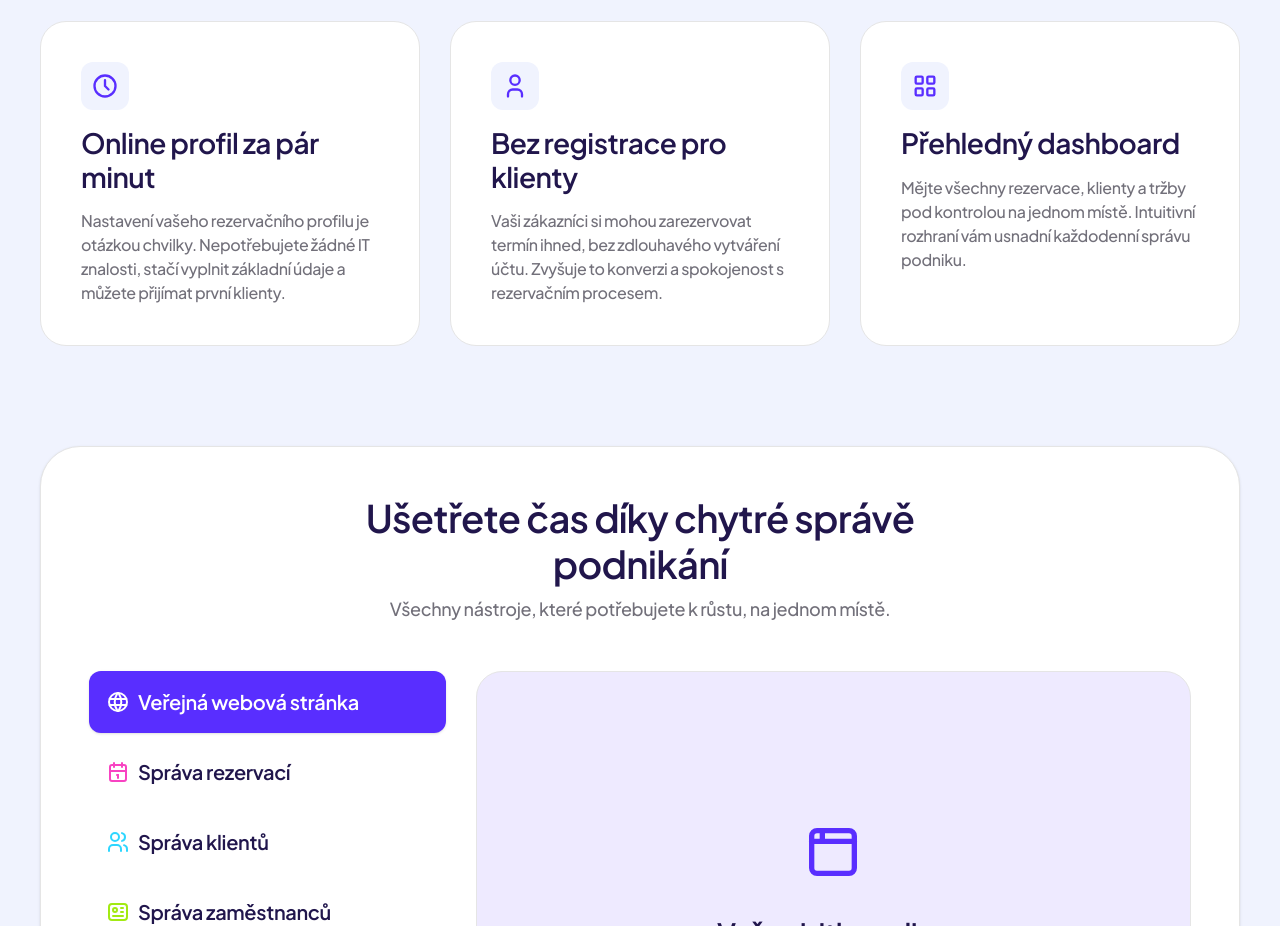
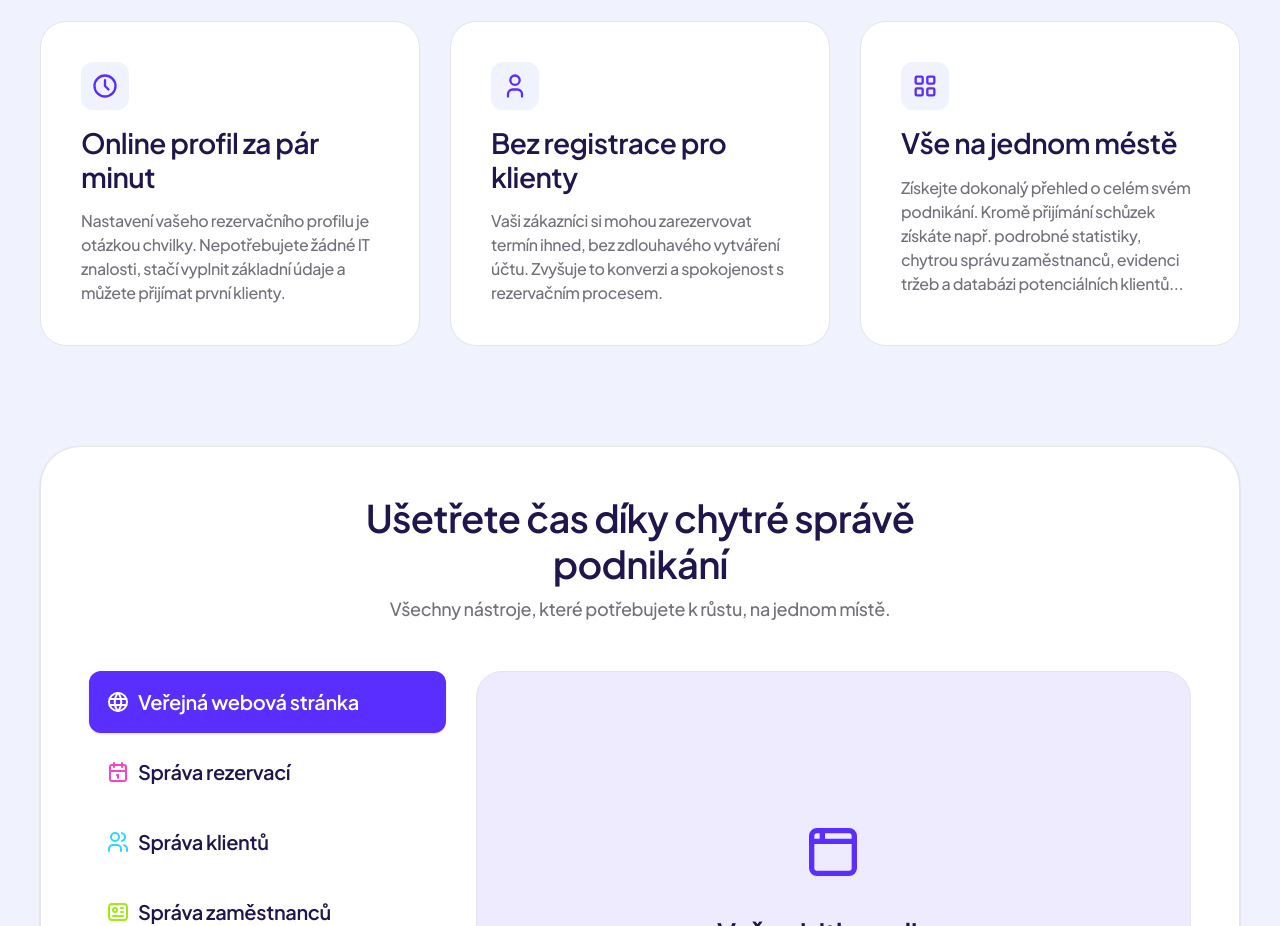
Before and after one commit to Pita-box/horea, a Next.js app: page / in a window 1280 px wide. Shown: the part 1320-2246 px from the top of the page. Built offline with nearby package versions, Linux system fonts and the light colour scheme.

Commit message:
chore(ui): textové a UI úpravy (dashboard, marketing, locked profil, stav předplatného, deploy.md)

```diff
--- a/src/app/(dashboard)/dashboard/page.tsx
+++ b/src/app/(dashboard)/dashboard/page.tsx
@@ -151,8 +151,7 @@ async function BusinessDashboard({ email, userId }: { email: string; userId: str
     <DashboardShell email={email} profileSlug={business.slug}>
       {status === 'free' ? (
         <Notice>
-          Účet je ve free režimu. Veřejné publikování a placené funkce zapneme po dokončení platební
-          části.
+          Váš účet se aktuálně nachází v bezplatném režimu, který slouží k vyzkoušení aplikace. Jakmile dokončíte nastavení plateb, automaticky vám zpřístupníme veřejné publikování a všechny prémiové funkce.
         </Notice>
       ) : null}
 
@@ -195,7 +194,7 @@ async function BusinessDashboard({ email, userId }: { email: string; userId: str
               Veřejný profil
             </h2>
             <p className="text-sm leading-6 text-[var(--color-slate-text)]">
-              Slug profilu je /{business.slug}. Profil bude veřejný po zapnutí publikování.
+              Adresa vašeho profilu je <b><a className='text-[var(--color-action-violet)] hover:underline' href={`/${business.slug}`} target="_blank" rel="noopener">horea.cz/{business.slug}</a></b>. Váš veřejný profil bude online a dostupný zákazníkům, jakmile si aktivujete odpovídající tarif a zapnete publikování.
             </p>
           </div>
           <div className="text-sm font-semibold text-[var(--color-slate-text)]">
@@ -207,7 +206,7 @@ async function BusinessDashboard({ email, userId }: { email: string; userId: str
                 Otevřít veřejný profil
               </Link>
             ) : (
-              'Profil zatím není publikovaný'
+              'Profil zatím není dostupný.'
             )}
           </div>
         </Card>
--- a/src/app/(marketing)/page.tsx
+++ b/src/app/(marketing)/page.tsx
@@ -24,8 +24,8 @@ const WHY_CARDS: { icon: IconName; title: string; body: string }[] = [
   },
   {
     icon: 'grid',
-    title: 'Přehledný dashboard',
-    body: 'Mějte všechny rezervace, klienty a tržby pod kontrolou na jednom místě. Intuitivní rozhraní vám usnadní každodenní správu podniku.',
+    title: 'Vše na jednom méstě',
+    body: 'Získejte dokonalý přehled o celém svém podnikání. Kromě přijímání schůzek získáte např. podrobné statistiky, chytrou správu zaměstnanců, evidenci tržeb a databázi potenciálních klientů...',
   },
 ];
 
--- a/src/components/business/LockedBusinessProfile.tsx
+++ b/src/components/business/LockedBusinessProfile.tsx
@@ -196,7 +196,7 @@ export function LockedBusinessProfile({
               <Link
                 href="/"
                 aria-label="Domů"
-                className="flex h-11 w-11 items-center justify-center rounded-[var(--radius-2xl)] text-[var(--color-action-violet)] transition-colors hover:bg-[var(--color-light-violet)]"
+                className="flex h-11 w-11 items-center justify-center rounded-[var(--radius-2xl)] text-[var(--color-slate-text)] transition-colors hover:bg-[var(--color-light-violet)]"
               >
                 <IconHome size={24} stroke={2} aria-hidden="true" />
               </Link>
--- a/src/components/subscription/SubscriptionStatusCard.tsx
+++ b/src/components/subscription/SubscriptionStatusCard.tsx
@@ -7,7 +7,7 @@ export type SubscriptionStatus = 'free' | 'active' | 'grace_period' | 'expired'
 const STATUS_LABELS: Record<SubscriptionStatus, string> = {
   free: 'Neplacené (Free)',
   active: 'Aktivní',
-  grace_period: 'Odklad platby',
+  grace_period: 'Obnovení selhalo',
   expired: 'Vypršelo',
   deleted_data: 'Data smazána',
 };
```
Also changed, not shown: 1 other file (tests, documents, lock files or other folders).
